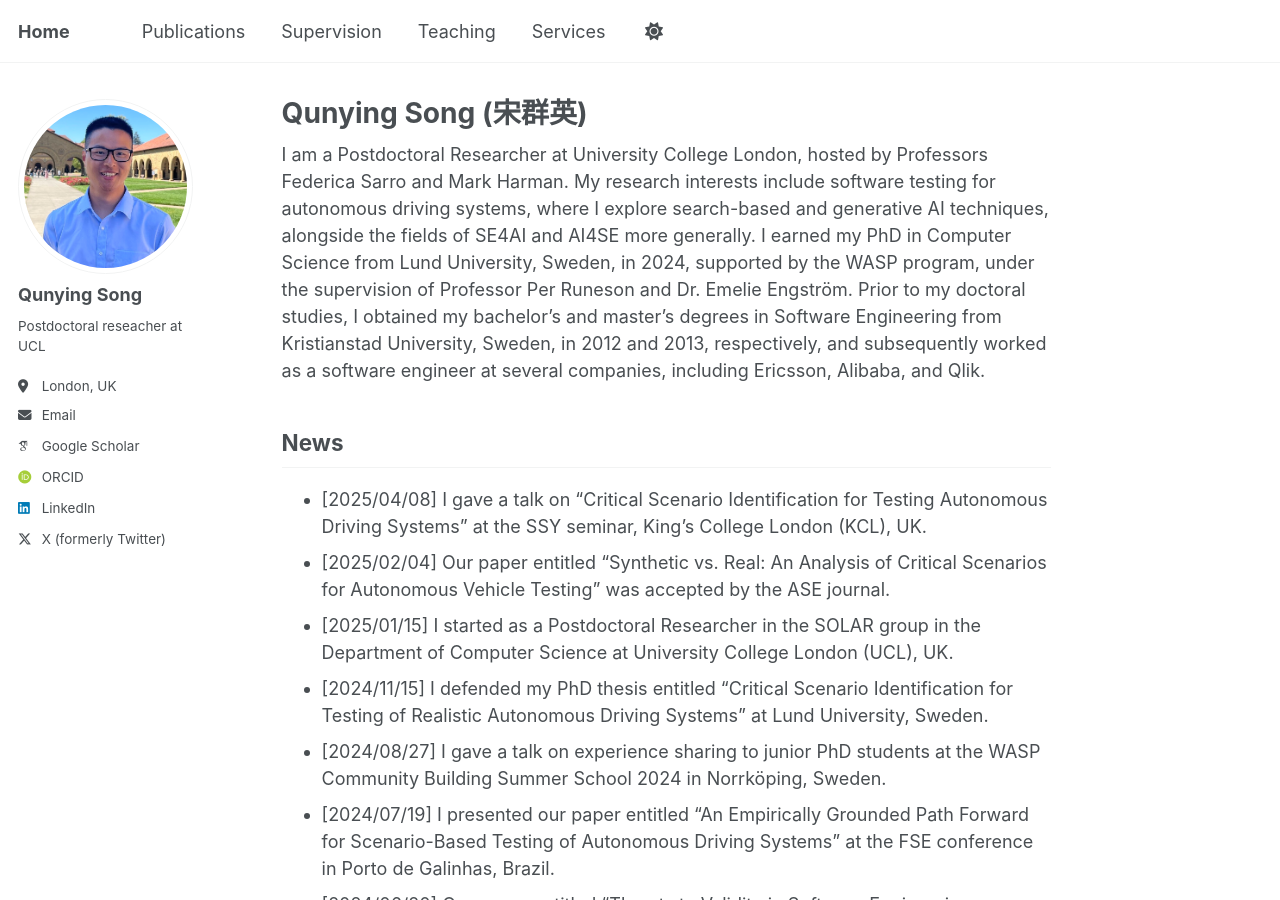
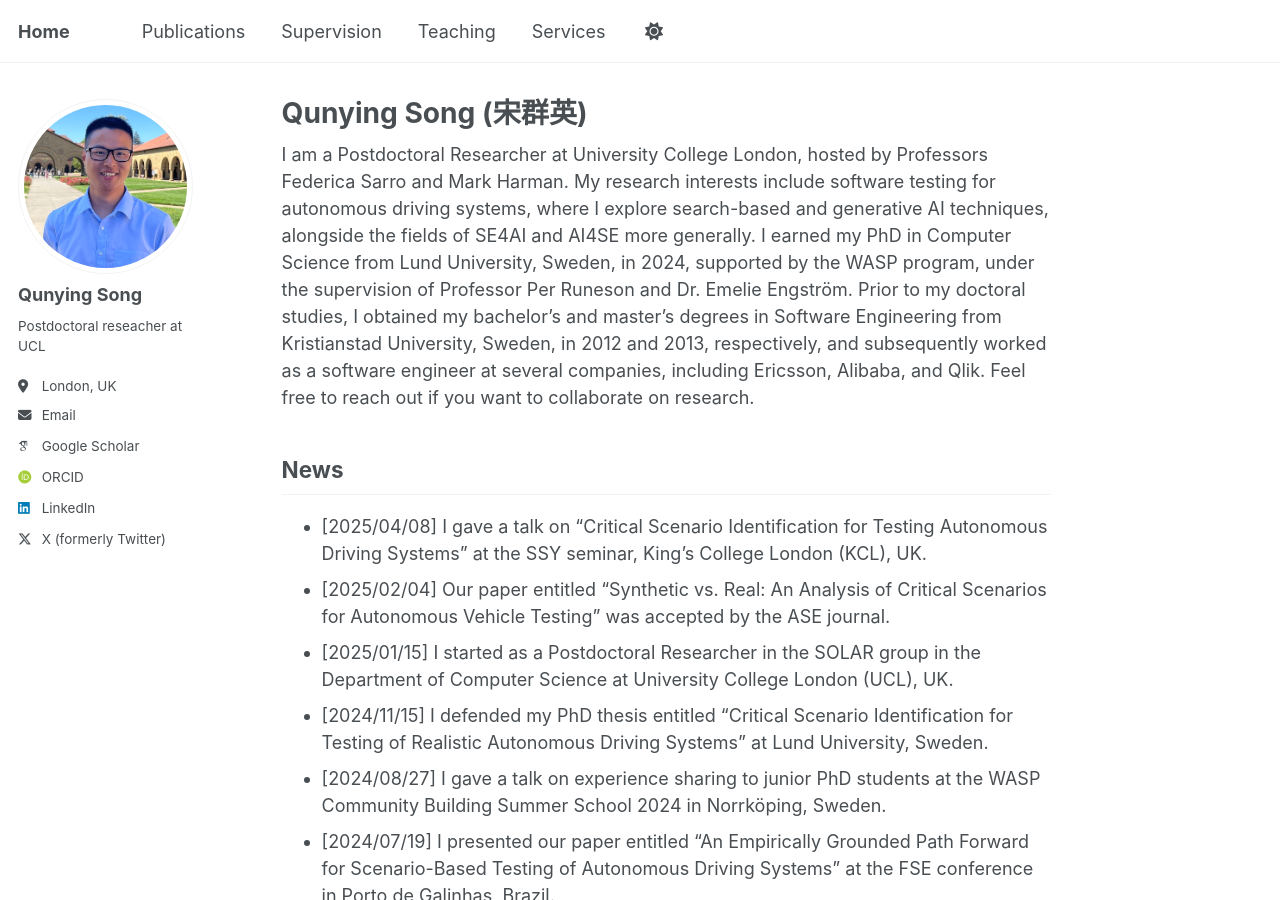
Before and after one commit to qunying-song/qunying-song.github.io, a Jekyll site: the page built from _pages/about.md, in a window 1280 px wide and 900 px high. Built offline with Jekyll 4.4.1, drawn with Linux system fonts in a browser that asks for light colours; some web fonts are replaced; a script that is not in the unit is left out.

Commit message:
Update about.md

```diff
--- a/_pages/about.md
+++ b/_pages/about.md
@@ -8,7 +8,7 @@ redirect_from:
 ---
 
 
-I am a Postdoctoral Researcher at University College London, hosted by Professors Federica Sarro and Mark Harman. My research interests include software testing for autonomous driving systems, where I explore search-based and generative AI techniques, alongside the fields of SE4AI and AI4SE more generally. I earned my PhD in Computer Science from Lund University, Sweden, in 2024, supported by the WASP program, under the supervision of Professor Per Runeson and Dr. Emelie Engström. Prior to my doctoral studies, I obtained my bachelor’s and master’s degrees in Software Engineering from Kristianstad University, Sweden, in 2012 and 2013, respectively, and subsequently worked as a software engineer at several companies, including Ericsson, Alibaba, and Qlik.
+I am a Postdoctoral Researcher at University College London, hosted by Professors Federica Sarro and Mark Harman. My research interests include software testing for autonomous driving systems, where I explore search-based and generative AI techniques, alongside the fields of SE4AI and AI4SE more generally. I earned my PhD in Computer Science from Lund University, Sweden, in 2024, supported by the WASP program, under the supervision of Professor Per Runeson and Dr. Emelie Engström. Prior to my doctoral studies, I obtained my bachelor’s and master’s degrees in Software Engineering from Kristianstad University, Sweden, in 2012 and 2013, respectively, and subsequently worked as a software engineer at several companies, including Ericsson, Alibaba, and Qlik. Feel free to reach out if you want to collaborate on research.
 
 
 
```
